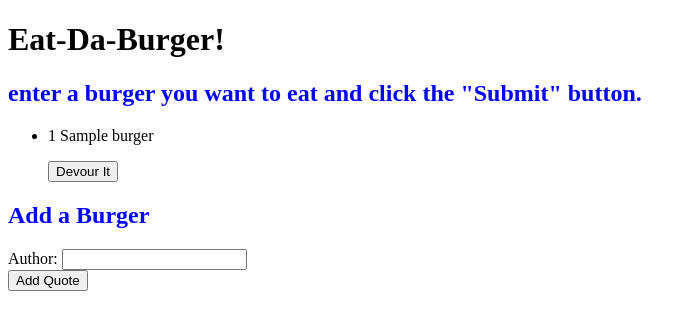
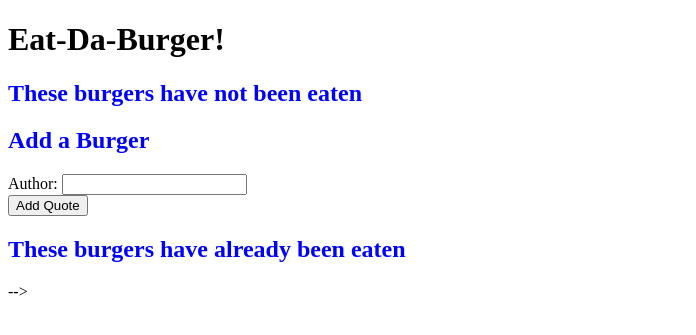
Before and after one commit to bjork1/burger, a Node server app: template views/index.handlebars in a window 1280 px wide. Shown: the top 335 px of the page, without its empty margins (0-696 px from the left). Run offline with Node 20, Linux system fonts and the light colour scheme; the template is opened without the code that fills it: most values are stand-ins (such as "Sample title", 1, 10 or a date in 2020); some libraries are stand-ins or nearby versions.

Commit message:
printing data with button

```diff
--- a/models/burger.js
+++ b/models/burger.js
@@ -12,6 +12,11 @@
     orm.create("burgers", cols, vals, function(res) {
       cb(res);
     });
+  },
+  update: function(objColVals, condition, cb) {
+    orm.update("burgers", objColVals, condition, function(res) {
+      cb(res);
+    });
   }
 };
 
--- a/public/js/script.js
+++ b/public/js/script.js
@@ -1,26 +1,26 @@
 // Make sure we wait to attach our handlers until the DOM is fully loaded.
 $(function() {
-  /*
-  $(".submit").on("click", function(event) {
+  //Start Change Function
+  $(".change-eaten").on("click", function(event) {
     var id = $(this).data("id");
-    var newSleep = $(this).data("newsleep");
+    var newEaten = $(this).data("neweaten");
 
-    var newSleepState = {
-      sleepy: newSleep
+    var newEatenState = {
+      burgertime: newEaten
     };
 
     // Send the PUT request.
     $.ajax("/api/burgers/" + id, {
       type: "PUT",
-      data: burgers
+      data: newEatenState
     }).then(function() {
-      console.log("changed sleep to", burgers);
+      console.log("changed sleep to", newEaten);
       // Reload the page to get the updated list
       location.reload();
     });
   });
 
-  */
+  //End Change
 
   $(".create-form").on("submit", function(event) {
     // Make sure to preventDefault on a submit event.
--- a/views/index.handlebars
+++ b/views/index.handlebars
@@ -26,24 +26,39 @@
 </button>
 
 -->
-<h2 class="blue">enter a burger you want to eat and click the "Submit" button.</h2>
+<h2 class="blue">These burgers have not been eaten</h2>
+<ul>
+    {{#each burgers}}
+
+
+    {{#unless devoured}}
+    {{> burger/burger-block  eat=true}}
+    {{/unless}}
+    {{/each}}
+</ul>
+
+
+<!--
+
 <ul>
     {{#each burgers}}
     <li>
-        <!--<p><span class="label">ID:</span> {{this.id}}</p>-->
-        <p>{{id}} {{burger_name}}</p>
-        <!--<p><span class="label">Author:</span> {{this.author}}</p>-->
-        <!--
+        <p><span class="label">ID:</span> {{this.id}}</p>-->
+
+<!--<p><span class="label">Author:</span> {{this.author}}</p>-->
+<!--
         <button data-id="{{this.id}}" class="delquote">Delete</button>
 
         <a href="/{{this.id}}">Update this quote</a>
 
         -->
-        <button class="delete-burger" type="submit" data-id="{{this.id}}">Devour It</button>
+<!--
+        <p>{{id}} {{burger_name}}</p>
+        <button class="change-eaten" type="submit" data-id="{{this.id}}">Devour It</button>
     </li>
     {{/each}}
 </ul>
-
+-->
 <h2>Add a Burger</h2>
 
 <form class="create-form">
@@ -62,3 +77,39 @@
 -->
     <button type="submit">Add Quote</button>
 </form>
+
+<!-- Eaten burgers go below -->
+<h2>These burgers have already been eaten</h2>
+
+
+<!--
+<ul>
+    {{#each burgers}}
+    {{#if devoured}}
+    {{> burger/burger-block eat=false}}
+    {{/if}}
+    {{/each}}
+</ul>
+-->
+
+<!--
+<ul>
+    {{#each burgers}}
+    <li>
+        -->
+<!--<p><span class="label">ID:</span> {{this.id}}</p>-->
+
+<!--<p><span class="label">Author:</span> {{this.author}}</p>-->
+<!--
+        <button data-id="{{this.id}}" class="delquote">Delete</button>
+
+        <a href="/{{this.id}}">Update this quote</a>
+
+        -->
+<!--
+        <p>{{id}} {{burger_name}}</p>
+        <button class="change-eaten" type="submit" data-id="{{this.id}}">Devour It</button>
+    </li>
+    {{/each}}
+</ul>
+-->
--- /dev/null
+++ b/views/partials/burger/burger-block.handlebars
@@ -0,0 +1,9 @@
+<li>
+    {{burger_name}}
+
+    <button class="change-eaten" data-id="{{id}}" data-neweaten="{{eat}}">
+        {{#if eat}}SLEEP TIME!{{else}}WAKE UP!{{/if}}
+    </button>
+    <!-- <button class="delete-cat" data-id="{{this.id}}">DELETE!</button> -->
+
+</li>
--- /dev/null
+++ b/views/partials/burgers-block.handlebars
@@ -0,0 +1,10 @@
+<li>
+    {{burger_name}}
+    <!--
+    <button class="change-eaten" data-id="{{id}}" data-neweaten="{{eat}}">
+        {{#if eat}}SLEEP TIME!{{else}}WAKE UP!{{/if}}
+    </button> -->
+    <!--
+    <button class="delete-cat" data-id="{{this.id}}">DELETE!</button>
+    -->
+</li>
```
Also changed, not shown: config/orm.js (+17 -0 lines), controllers/burgers_controller.js (+4 -4 lines), 1 other file.
